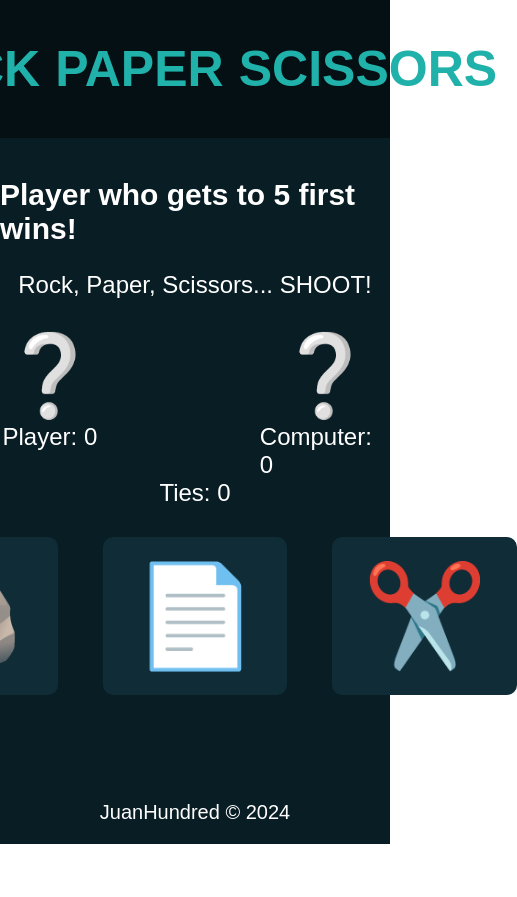
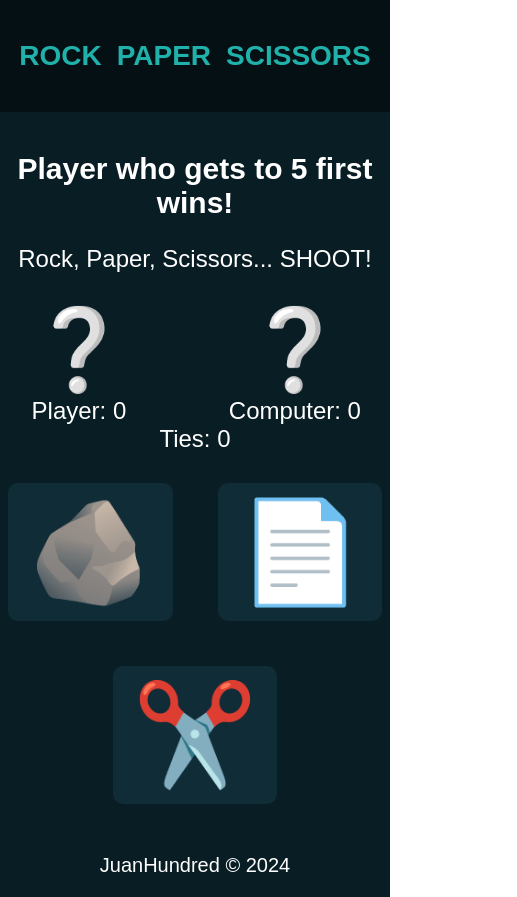
Before and after one commit to JuanHundred/rock-paper-scissors, a plain HTML site: page index.html in a window 390 px wide. Shown: the whole page, 517 px wide, since content can reach past the window. Before the commit the page ends 844 px from the top, so only its background shows below. Drawn offline with Linux system fonts and the light colour scheme.

Commit message:
Make the fonts and buttons dynamic

```diff
--- a/style.css
+++ b/style.css
@@ -24,7 +24,7 @@ body {
     flex-direction: row;
     justify-content: center;
     padding: 40px 0;
-    font-size: 50px;
+    font-size: clamp(28px, 6vw, 50px);
     font-weight: 900;
     background-color: #051014;
     width: 100%;
@@ -57,6 +57,7 @@ body {
     display: flex;
     flex-direction: column;
     align-items: center;
+    text-align: center;
     margin-top: 40px;
     gap: 15px;
 }
@@ -76,7 +77,7 @@ body {
     display: flex;
     flex-direction: row;
     justify-content: center;
-    gap: 160px;
+    gap: clamp(100px, 5vw, 150px);
     margin-top: 30px;
 }
 
@@ -108,6 +109,7 @@ body {
     display: flex;
     flex-direction: row;
     justify-content: center;
+    flex-wrap: wrap;
     gap: 45px;
     margin-top: 30px;
 }
@@ -115,7 +117,7 @@ body {
 .player-choices button {
     cursor: pointer;
     font-size: 100px;
-    padding: 20px 30px;
+    padding: clamp(10px, 2vw, 20px) clamp(20px, 3vw, 30px);
     border-radius: 10px;
     background-color: #0f2c37;
     border: none;
```
